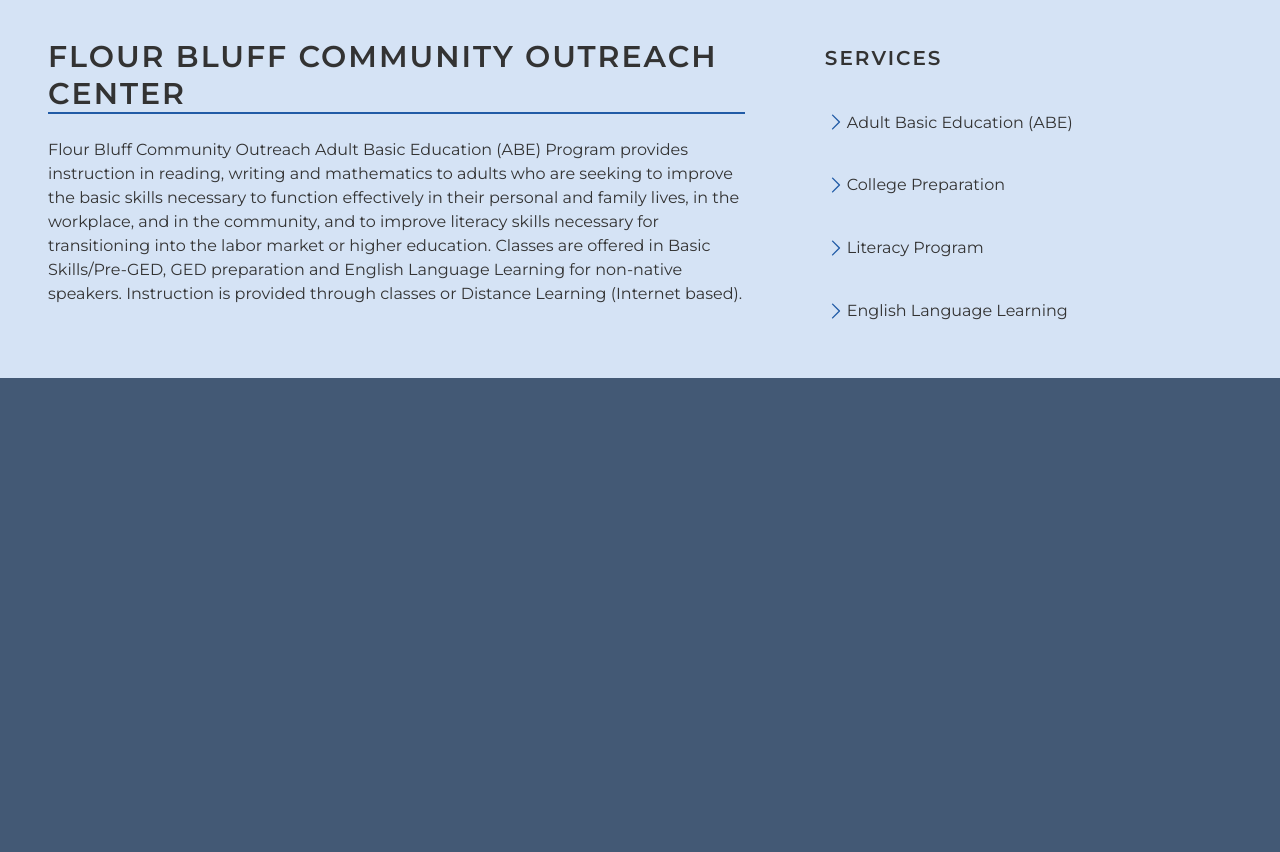
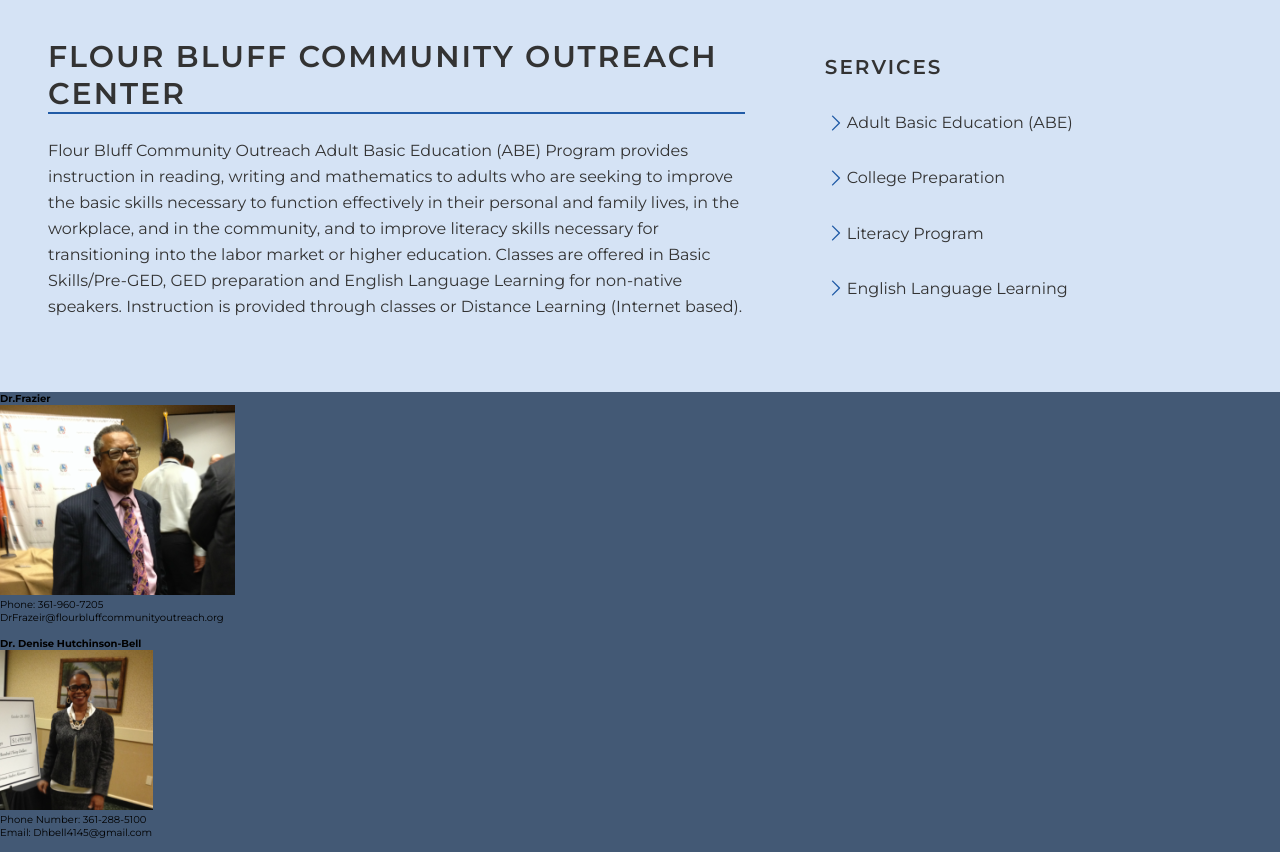
Before and after one commit to life423/community-center, a website: page index.html in a window 1280 px wide. Shown: the part 680-1532 px from the top of the page. Before the commit the page ends 1058 px from the top, so only its background shows below. Drawn offline with Linux system fonts and the light colour scheme.

Commit message:
wrote markup for contact

```diff
--- a/index.html
+++ b/index.html
@@ -41,7 +41,8 @@
                   Flour Bluff Community Outreach Center
                 </h1>
                 <p class="hero__text">
-                  Weekly online GED Classes via Zoom and a Peason Vue Authorized Test Center (GED)
+                  Weekly online GED Classes via Zoom and a Peason Vue Authorized
+                  Test Center (GED)
                 </p>
                 <a class="hero__btn btn" href="#">Start Learning</a>
                 <a class="hero__btn--learn btn" href="#">Learn More</a>
@@ -62,16 +63,24 @@
 
         <section class="services">
           <div class="services__mission">
-            <h2 class="services__heading heading-secondary">Flour Bluff Community Outreach Center</h2>
+            <h2 class="services__heading heading-secondary">
+              Flour Bluff Community Outreach Center
+            </h2>
             <p class="services__text">
-              Flour Bluff Community Outreach Adult Basic Education (ABE) Program provides instruction in reading, writing and mathematics to adults who are seeking to improve the basic skills necessary to function effectively in their personal and family lives, in the workplace, and in the community, and to improve literacy skills necessary for transitioning into the labor market or higher education. Classes are offered in Basic Skills/Pre-GED, GED preparation and English Language Learning for non-native speakers. Instruction is provided through classes or Distance Learning (Internet based).
+              Flour Bluff Community Outreach Adult Basic Education (ABE) Program
+              provides instruction in reading, writing and mathematics to adults
+              who are seeking to improve the basic skills necessary to function
+              effectively in their personal and family lives, in the workplace,
+              and in the community, and to improve literacy skills necessary for
+              transitioning into the labor market or higher education. Classes
+              are offered in Basic Skills/Pre-GED, GED preparation and English
+              Language Learning for non-native speakers. Instruction is provided
+              through classes or Distance Learning (Internet based).
             </p>
           </div>
 
           <div class="services__items">
-            <h3 class="services__heading heading-tertiary">
-              Services
-            </h3>
+            <h3 class="services__heading heading-tertiary">Services</h3>
             <div class="services__item">
               <svg
                 fill="none"
@@ -88,7 +97,8 @@
               </svg>
               Adult Basic Education (ABE)
             </div>
-            <div class="services__item"><svg
+            <div class="services__item">
+              <svg
                 fill="none"
                 viewBox="0 0 24 24"
                 stroke-width="1.5"
@@ -99,9 +109,11 @@
                   stroke-linecap="round"
                   stroke-linejoin="round"
                   d="M8.25 4.5l7.5 7.5-7.5 7.5"
-                />
-              </svg>College Preparation</div>
-            <div class="services__item"><svg
+                /></svg
+              >College Preparation
+            </div>
+            <div class="services__item">
+              <svg
                 fill="none"
                 viewBox="0 0 24 24"
                 stroke-width="1.5"
@@ -112,9 +124,11 @@
                   stroke-linecap="round"
                   stroke-linejoin="round"
                   d="M8.25 4.5l7.5 7.5-7.5 7.5"
-                />
-              </svg>Literacy Program</div>
-            <div class="services__item"><svg
+                /></svg
+              >Literacy Program
+            </div>
+            <div class="services__item">
+              <svg
                 fill="none"
                 viewBox="0 0 24 24"
                 stroke-width="1.5"
@@ -125,18 +139,39 @@
                   stroke-linecap="round"
                   stroke-linejoin="round"
                   d="M8.25 4.5l7.5 7.5-7.5 7.5"
-                />
-              </svg>English Language Learning</div>
+                /></svg
+              >English Language Learning
+            </div>
           </div>
         </section>
 
+        <section class="contact">
+          <div class="contact__director">
+            <h4 class="contact__heading">Dr.Frazier</h4>
+            <img
+              src="./img/Dr.Frazier.png"
+              alt="Dr.Frazier Adult Education Doctor"
+            />
+            <ul class="contact__list">
+              <li class="contact__list-item">Phone: 361-960-7205</li>
+              <li class="contact__list-item">
+                DrFrazeir@flourbluffcommunityoutreach.org
+              </li>
+              <li class="contact__list-item"></li>
+            </ul>
+          </div>
 
-        <section class="contact">
-          <div class="contact__left">
-
-          </div>
-          <div class="contact__right">
-
+          <div class="contact__director">
+            <h4 class="contact__heading">Dr. Denise Hutchinson-Bell</h4>
+            <img
+              src="./img/Dr.Bell.png"
+              alt=" Dr. Denise Hutchinson-Bell Adult Education Doctor"
+            />
+            <ul class="contact__list">
+              <li class="contact__list-item">Phone Number: 361-288-5100</li>
+              <li class="contact__list-item">Email: Dhbell4145@gmail.com</li>
+              <li class="contact__list-item"></li>
+            </ul>
           </div>
         </section>
       </main>
--- a/sass/abstracts/_variables.scss
+++ b/sass/abstracts/_variables.scss
@@ -58,8 +58,6 @@ $font-size-h4: 2.4rem;
 $font-size-h5: 2rem;
 
 
-// Font sizes px
-// 10 / 12 / 14 / 16 / 18 / 20 / 24 / 30 / 36 / 44 / 52 / 62 / 74 / 86 / 98
 
 //Spacing system (px)
 // 2 / 4 / 8 / 12 / 16 / 24 / 32 / 48 / 64 / 80 / 96 / 128
--- a/sass/components/_services.scss
+++ b/sass/components/_services.scss
@@ -1,6 +1,7 @@
 .services {
   padding: 4.8rem 2.4rem;
   width: 100%;
+  height: 100%;
   background-color: #d5e3f5;
   font-size: $default-font-size;
   color: $color-grey-6;
@@ -24,7 +25,10 @@
     flex-direction: column;
     justify-content: space-around;
     align-items: flex-start;
-    gap: 2.4rem;
+    height: 27.8rem;
+
+
+
     flex: 0 0 35%;
   }
 
@@ -44,11 +48,12 @@
   &__mission {
     margin-left: 2.4rem;
     flex: 1;
+    height: 100%;
   }
 
   &__text{
     font-size: 1.6rem;
-    line-height: 2.4rem;
+    line-height: 2.6rem;
     font-weight: 400;
     margin-bottom: 2.4rem;
   }
```
Also changed, not shown: css/style.css, img/Dr.Frazier.png (renamed from img/Dr.Frazier_Small.png), 1 other file.
